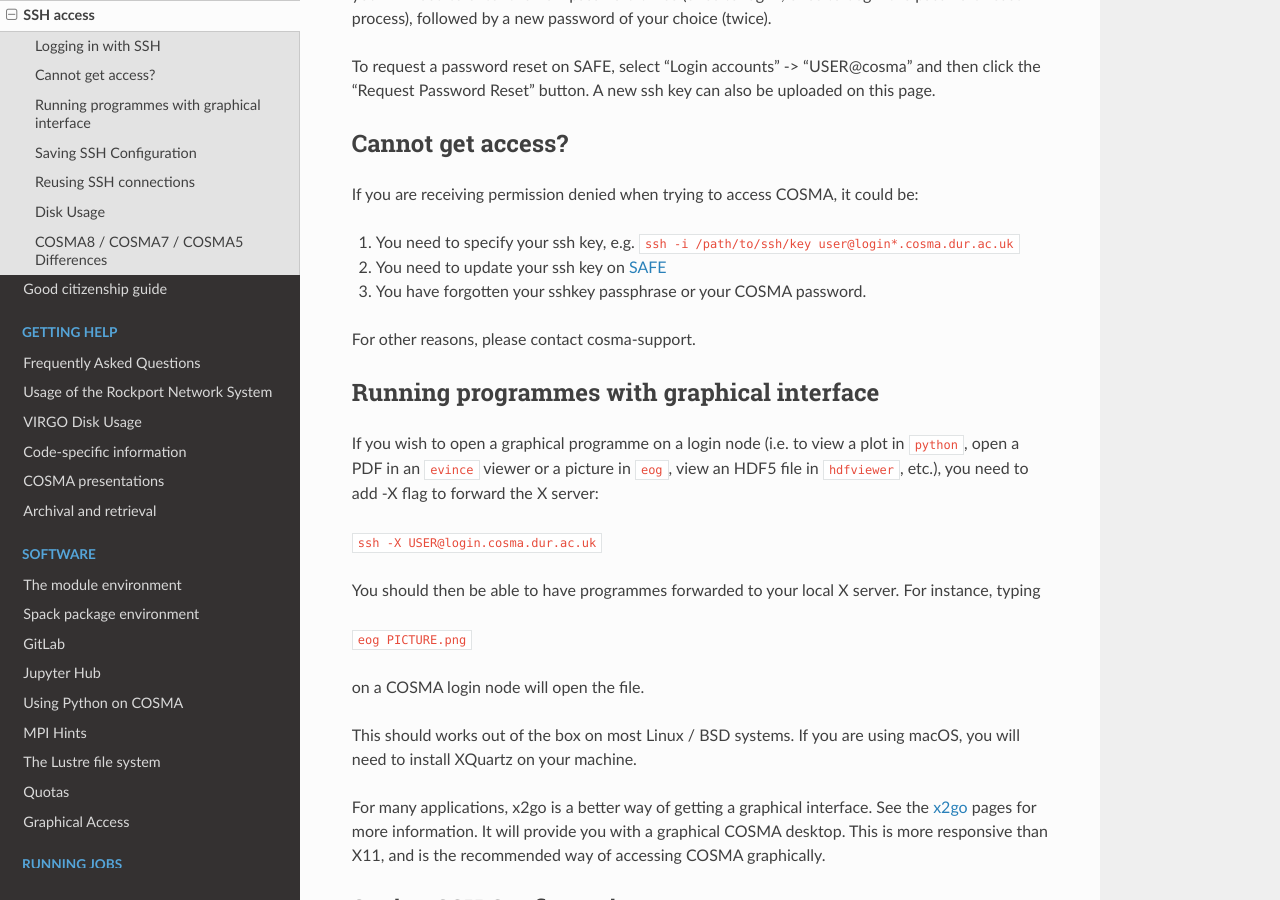
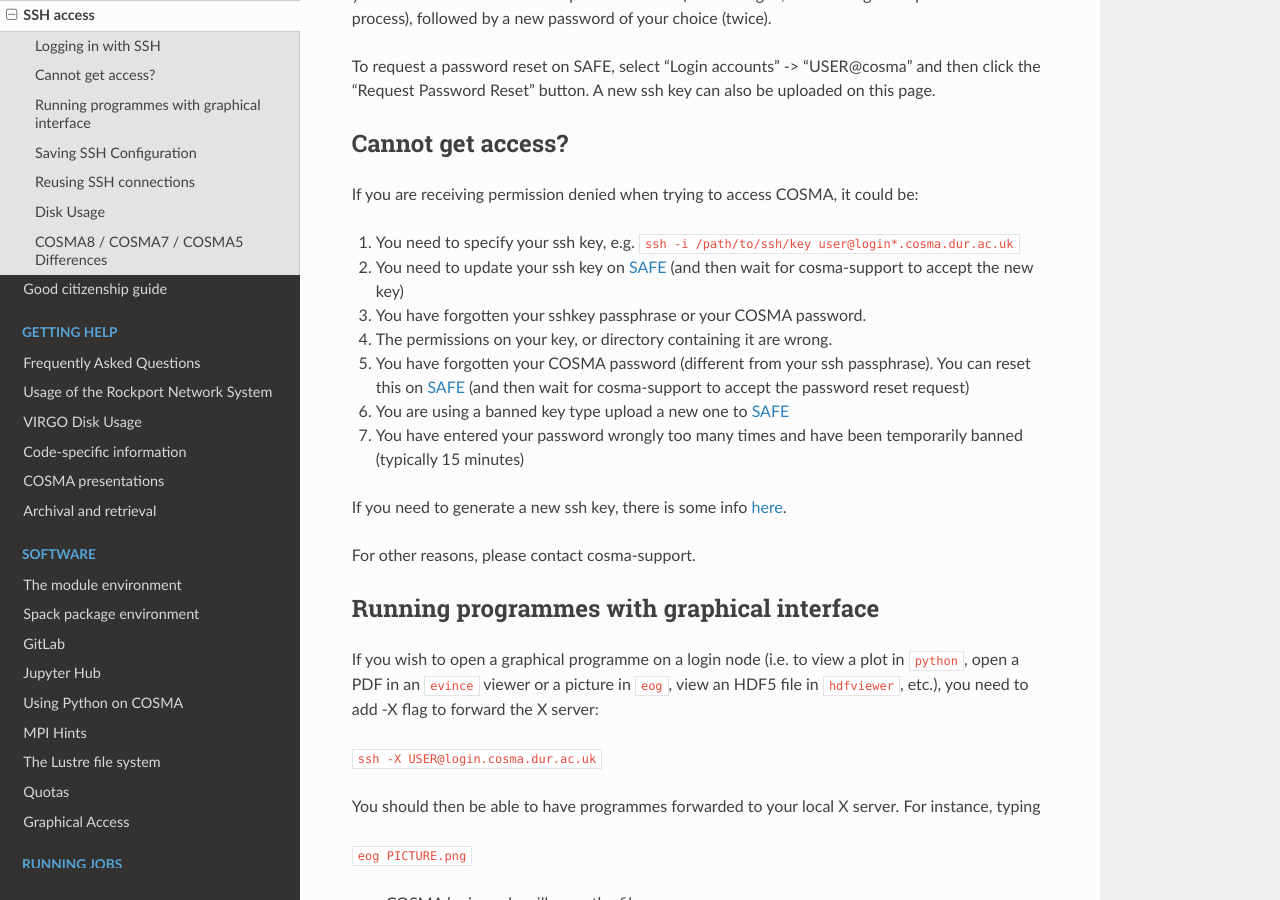
Before and after one commit to agb32/cosmadoc, a Sphinx documentation site: the page built from docs/source/ssh.md, in a window 1280 px wide and 900 px high, scrolled down 1464 px. Built offline with Sphinx 7.4.7 and the Read the Docs theme 2.0.0, drawn with Linux system fonts in a browser that asks for light colours.

Commit message:
updated ssh info reasons for failed login

```diff
--- a/docs/source/ssh.md
+++ b/docs/source/ssh.md
@@ -76,8 +76,14 @@ If you are receiving permission denied when trying to access COSMA, it
 could be:
 
 1. You need to specify your ssh key, e.g. `ssh -i /path/to/ssh/key user@login*.cosma.dur.ac.uk`
-2. You need to update your ssh key on [SAFE](https://safe.epcc.ed.ac.uk/dirac)
+2. You need to update your ssh key on [SAFE](https://safe.epcc.ed.ac.uk/dirac) (and then wait for cosma-support to accept the new key)
 3. You have forgotten your sshkey passphrase or your COSMA password.
+4. The permissions on your key, or directory containing it are wrong.
+5. You have forgotten your COSMA password (different from your ssh passphrase).  You can reset this on [SAFE](https://safe.epcc.ed.ac.uk/dirac) (and then wait for cosma-support to accept the password reset request)
+6. You are using a banned key type upload a new one to [SAFE](https://safe.epcc.ed.ac.uk/dirac)
+7. You have entered your password wrongly too many times and have been temporarily banned (typically 15 minutes)
+
+If you need to generate a new ssh key, there is some info [here](sshkey.md).
 
 For other reasons, please contact cosma-support.
 
```
